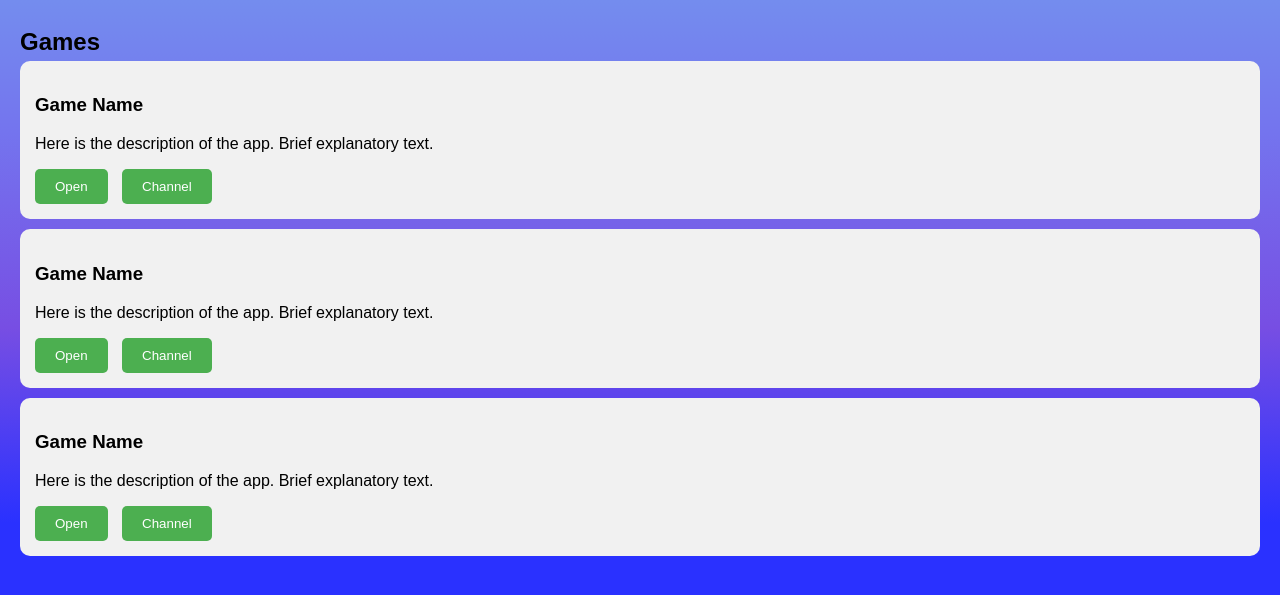
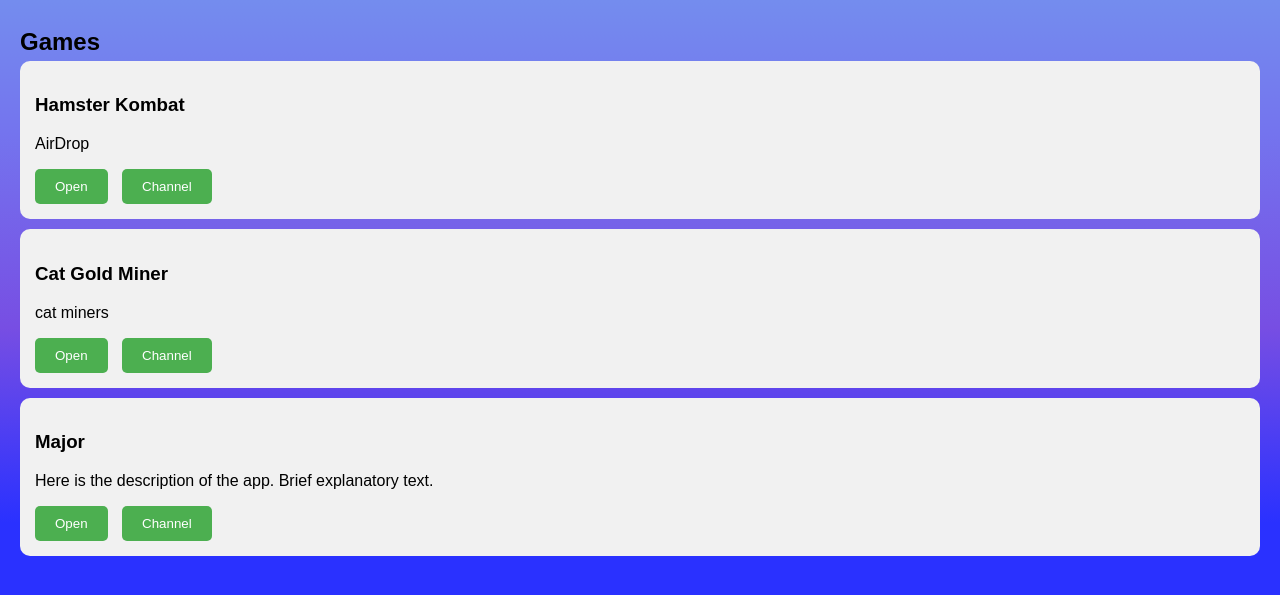
Before and after one commit to kg07nurislamdlDev/Telegram_Mini_Apps, a plain HTML site: page index.html in a window 1280 px wide. Shown: the part 267-862 px from the top of the page. Drawn offline with Linux system fonts and the light colour scheme.

Commit message:
Update index.html

```diff
--- a/index.html
+++ b/index.html
@@ -26,19 +26,19 @@
     <section id="games">
       <h2>Games</h2>
       <div class="game">
-        <h3>Game Name</h3>
-        <p>Here is the description of the app. Brief explanatory text.</p>
+        <h3>Hamster Kombat</h3>
+        <p>AirDrop</p>
         <button>Open</button>
         <button>Channel</button>
       </div>
       <div class="game">
-        <h3>Game Name</h3>
-        <p>Here is the description of the app. Brief explanatory text.</p>
+        <h3>Cat Gold Miner</h3>
+        <p>cat miners</p>
         <button>Open</button>
         <button>Channel</button>
       </div>
       <div class="game">
-        <h3>Game Name</h3>
+        <h3>Major</h3>
         <p>Here is the description of the app. Brief explanatory text.</p>
         <button>Open</button>
         <button>Channel</button>
```
